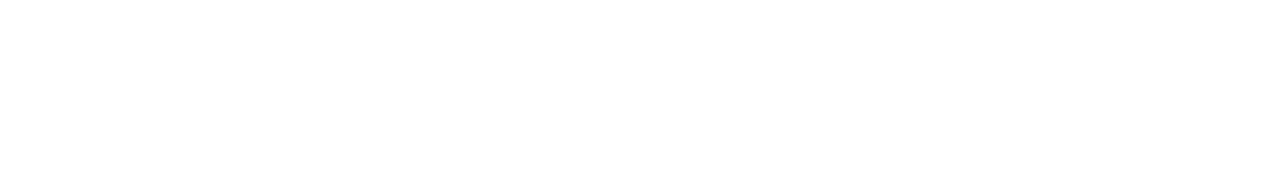
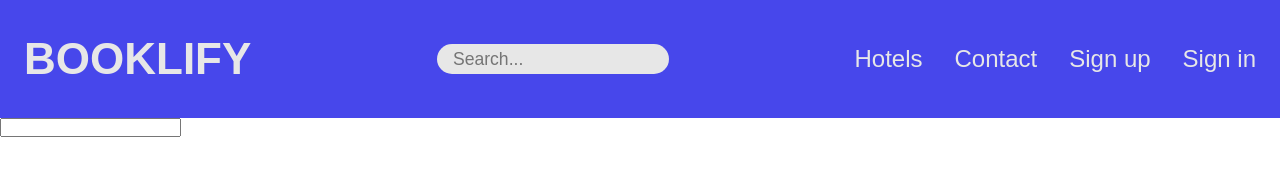
Before and after one commit to ItsMeCineQ/Booking_app, a website: page index.html in a window 1280 px wide. Drawn offline with Linux system fonts and the light colour scheme; no server answers.

Commit message:
Making header

```diff
--- a/index.html
+++ b/index.html
@@ -4,8 +4,35 @@
     <meta charset="UTF-8">
     <meta name="viewport" content="width=device-width, initial-scale=1.0">
     <title>Document</title>
+    <link rel="stylesheet" href="src/css/header.css">
 </head>
 <body>
-    <script type="module" src="js/controller.js"></script>
+    <header>
+        <h1>Booklify</h1>
+        <div class="label--search">
+            <input type="text" class="text" placeholder="Search...">
+        </div>
+        <div class="menu">
+            <ul>
+                <li>Hotels</li>
+                <li>Contact</li>
+                <li>Sign up</li>
+                <li>Sign in</li>
+            </ul>
+        </div>
+    </header>
+
+    <section class="hotel--find">
+        <div class="hotel--find-city">
+            <input type="text" class="text" placeholder="">
+        </div>
+        <div class="hotel--find-date">
+
+        </div>
+        <div class="hotel--find-persons">
+
+        </div>
+    </section>
+    <script type="module" src="src/js/controller.js"></script>
 </body>
 </html>
--- a/package.json
+++ b/package.json
@@ -4,7 +4,8 @@
   "description": "booking app",
   "main": "index.js",
   "scripts": {
-    "test": "echo \"Error: no test specified\" && exit 1"
+    "start": "parcel index.html",
+    "build": "parcel build index.html"
   },
   "author": "Marcin Luty",
   "license": "ISC"
--- /dev/null
+++ b/src/css/header.css
@@ -0,0 +1,52 @@
+:root {
+    --color-blue: #4747eb;
+    --color-white: #e7e7e7;
+    --color-hover: #a1a1a1;
+}
+
+*{
+    margin: 0;
+    padding: 0;
+    font-family: sans-serif;
+}
+
+header{
+    display: flex;
+    justify-content: space-between;
+    align-items: center;
+    height: 70px;
+    padding: 1.5rem;
+    background-color: var(--color-blue);
+    color: var(--color-white);
+}
+
+header h1{
+    text-transform: uppercase;
+    font-size: 2.75rem;
+    user-select: none;
+    cursor: pointer;
+}
+
+
+header .label--search input{
+    width: 200px;
+    height: 30px;
+    border-radius: 15px;
+    border: none;
+    padding: 0 1rem;
+    background-color: var(--color-white);
+    font-size: 1.1rem;
+}
+
+header .menu ul{
+    display: flex;
+    flex-direction: row;
+    gap: 2rem;
+    list-style: none;
+    font-size: 1.5rem;
+}
+
+header .menu ul li:hover{
+    color: var(--color-hover);
+    cursor: pointer;
+}
--- a/src/js/controller.js
+++ b/src/js/controller.js
@@ -0,0 +1,19 @@
+const url = 'https://apidojo-booking-v1.p.rapidapi.com/currency/get-exchange-rates?base_currency=USD&languagecode=en-us';
+const options = {
+	method: 'GET',
+	headers: {
+		'X-RapidAPI-Key': 'e795d9296dmsh357f445f2d99d5bp1228a7jsne6e0dd43b489',
+		'X-RapidAPI-Host': 'apidojo-booking-v1.p.rapidapi.com'
+	}
+};
+
+const getBookings = async function(url, options){
+    try {
+        const response = await fetch(url, options);
+        const result = await response.text();
+        console.log(result);
+    } catch (error) {
+        console.error(error);
+    }
+}
+getBookings();
```
Also changed, not shown: dist/index.html (added), 5 other files.
